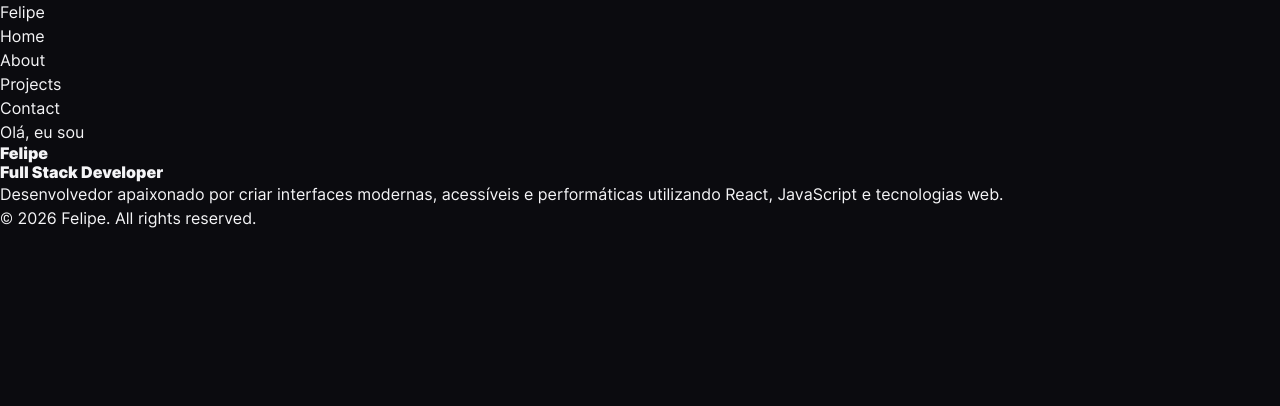
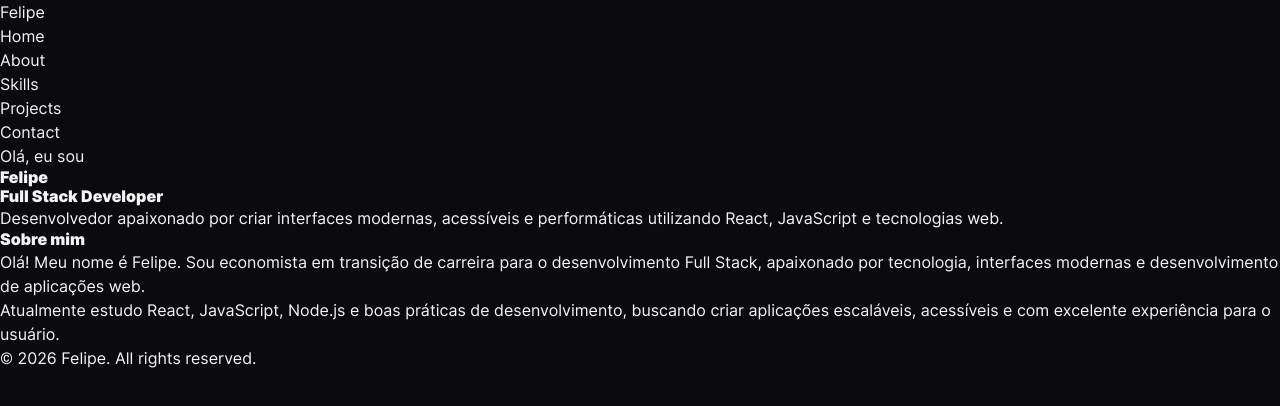
Before and after one commit to flpzht/portfolio, a React (Vite) app: page / in a window 1280 px wide. Shown: the top 406 px of the page. Built offline with nearby package versions, Linux system fonts and the light colour scheme.

Commit message:
feat(about): create about section structure

```diff
--- a/src/components/Navbar/Navbar.jsx
+++ b/src/components/Navbar/Navbar.jsx
@@ -7,8 +7,9 @@ export default function Navbar() {
         <div className={styles.logo}>Felipe</div>
 
         <ul className={styles.menu}>
-          <li><a href="#home">Home</a></li>
+          <li><a href="#hero">Home</a></li>
           <li><a href="#about">About</a></li>
+          <li><a href="#skills">Skills</a></li>
           <li><a href="#projects">Projects</a></li>
           <li><a href="#contact">Contact</a></li>
         </ul>
--- a/src/pages/Home/Home.jsx
+++ b/src/pages/Home/Home.jsx
@@ -1,4 +1,5 @@
 import Hero from '@/sections/Hero/Hero';
+import About from '@/sections/About/About';
 
 import styles from "./Home.module.css";
 
@@ -6,6 +7,7 @@ export default function Home() {
   return (
     <section className={styles.home}>
       <Hero />
+      <About />
     </section>
   );
 }
--- /dev/null
+++ b/src/sections/About/About.jsx
@@ -0,0 +1,24 @@
+import { section } from 'framer-motion/client';
+import styles from './About.module.css';
+
+export default function About() {
+  return (
+    <section id='about' className={styles.about}>
+      <div className={styles.container}>
+
+        <h2 className={styles.title}>Sobre mim</h2>
+
+        <p className={styles.description}>
+          Olá! Meu nome é Felipe. Sou economista em transição de carreira para o desenvolvimento
+          Full Stack, apaixonado por tecnologia, interfaces modernas e
+          desenvolvimento de aplicações web.
+        </p>
+        <p className={styles.description}>
+          Atualmente estudo React, JavaScript, Node.js e boas práticas de
+          desenvolvimento, buscando criar aplicações escaláveis, acessíveis e
+          com excelente experiência para o usuário.
+        </p>
+      </div>
+    </section>
+  );
+}
--- /dev/null
+++ b/src/sections/About/About.module.css
@@ -0,0 +1,11 @@
+.about {
+}
+
+.container {
+}
+
+.title {
+}
+
+.description {
+}
```
